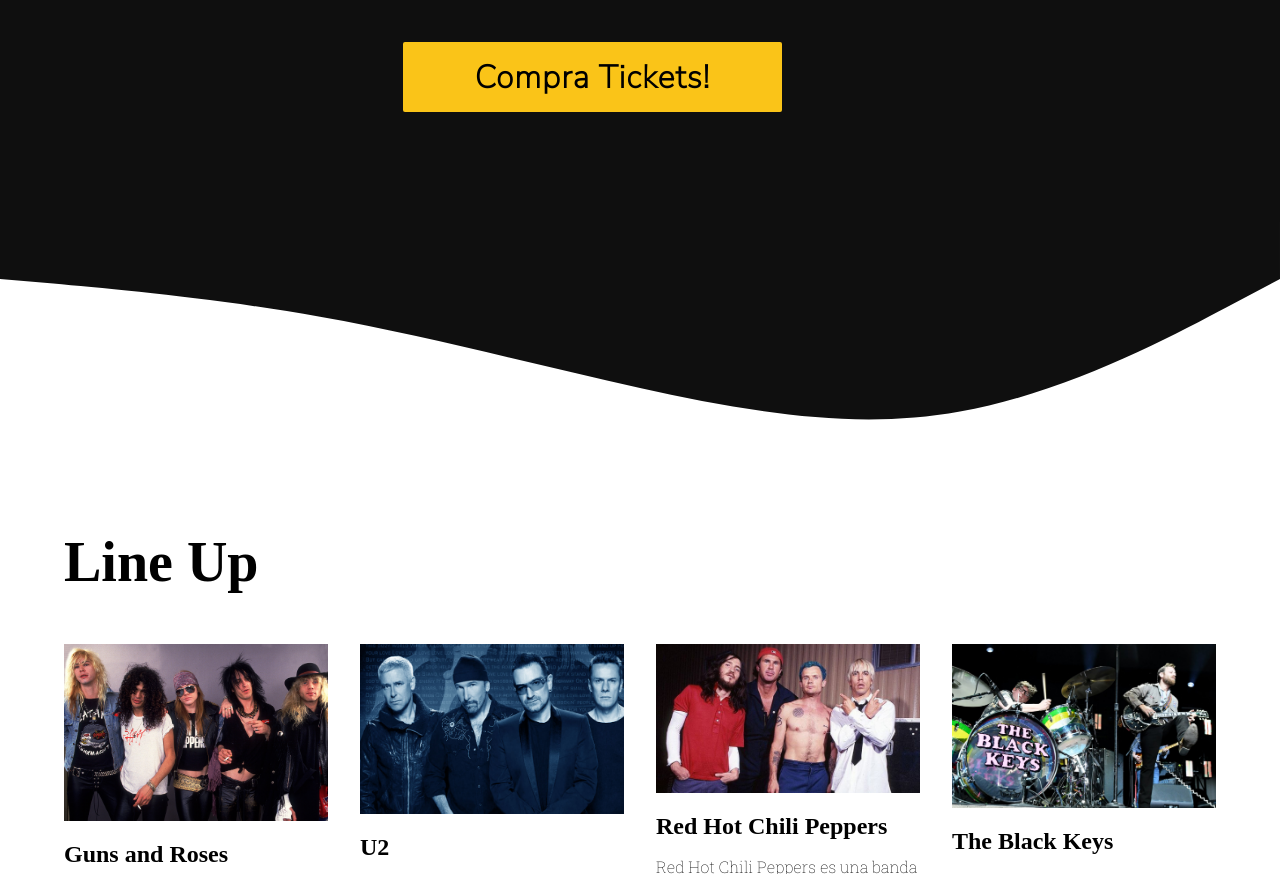
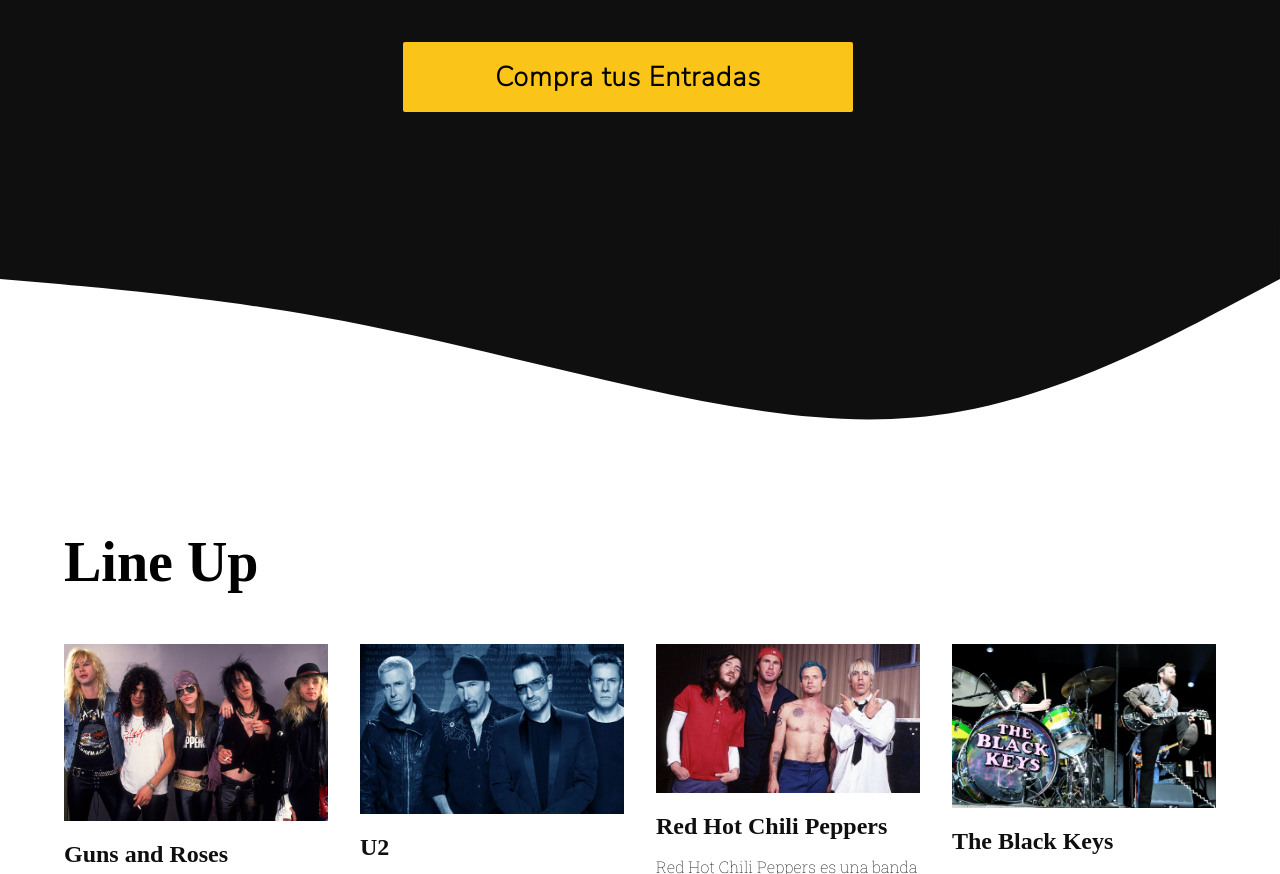
Before and after one commit to CristianBarretoDev/integrador-final, a plain HTML site: page index.html in a window 1280 px wide. Shown: the part 578-1452 px from the top of the page. Drawn offline with Linux system fonts and the light colour scheme; a web font is replaced by a local one.

Commit message:
18 commit

```diff
--- a/index.html
+++ b/index.html
@@ -68,7 +68,7 @@
                     Welcome to the Jungle Festival
                 </h2>
                 <div class="main-container-line"></div>
-                <button class="main-container-btn">Compra Tickets!</button>
+                <a href="#"><input type="button" value="Compra tus Entradas" class="main-container-btn"></a>
             </div>
         </div>
     </main>
@@ -84,7 +84,7 @@
                 <div class="main-banda1 contianer-banda">
                     <img src="/componentes/guns-img.jpg" alt="gunsbanda" class="img-banda">
                     <div class="main-banda-resume">
-                        <h2 class="main-banda-titulo">Guns and Roses</h2>
+                        <a href="https://es.wikipedia.org/wiki/Guns_N%27_Roses"><h2 class="main-banda-titulo">Guns and Roses</h2></a>
                         <p class="main-banda-texto">
                             Guns N' Roses es una banda estadounidense de hard rock formada en Hollywood en la zona de
                             Sunset
@@ -96,7 +96,7 @@
                 <div class="main-banda2 contianer-banda">
                     <img src="/componentes/u2-img.jpg" alt="u2banda" class="img-banda">
                     <div class="main-banda-resume">
-                        <h2 class="main-banda-titulo">U2</h2>
+                        <a href="https://es.wikipedia.org/wiki/U2"><h2 class="main-banda-titulo">U2</h2></a>
                         <p class="main-banda-texto">
                             U2 es una banda de rock alternativo originaria de Dublín, formada en 1976 por Bono, The
                             Edge,
@@ -108,7 +108,7 @@
                 <div class="main-banda3 contianer-banda">
                     <img src="/componentes/redhot-img.jpg" alt="redhotbanda" class="img-banda">
                     <div class="main-banda-resume">
-                        <h2 class="main-banda-titulo">Red Hot Chili Peppers</h2>
+                        <a href="http://"><h2 class="main-banda-titulo">Red Hot Chili Peppers</h2></a>
                         <p class="main-banda-texto">
                             Red Hot Chili Peppers es una banda de rock estadounidense formada en 1983 en Los Ángeles,
                             California. Sus integrantes son, el vocalista Anthony Kiedis, el guitarrista John
@@ -120,7 +120,7 @@
                 <div class="main-banda4 contianer-banda">
                     <img src="/componentes/blackeys-img.jpg" alt="blackkeysbanda" class="img-banda">
                     <div class="main-banda-resume">
-                        <h2 class="main-banda-titulo">The Black Keys</h2>
+                        <a href="https://es.wikipedia.org/wiki/The_Black_Keys"><h2 class="main-banda-titulo">The Black Keys</h2></a>
                         <p class="main-banda-texto">
                             The Black Keys es un banda de rock estadounidense formada en Akron en 2001 y compuesta por
                             Dan
@@ -212,7 +212,7 @@
     <footer class="main-footer2">
         <div class="main-footer-container">
             <p class="main-footer-txt">
-                Made with ♥ by Cristian Barreto
+                Made with ♥ by <a href="https://github.com/CristianBarretoDev">Cristian Barreto</a>
             </p>
         </div>
     </footer>
--- a/style/style.scss
+++ b/style/style.scss
@@ -64,7 +64,7 @@ $mainColorNav: #171717;
 }
 
 .main-container-btn {
-    width: 80%;
+    width: 95%;
     height: 70px;
     position: relative;
     top: 45px;
@@ -72,9 +72,9 @@ $mainColorNav: #171717;
     border-style: none;
     border-radius: 2px;
     font-family: $fontTitle;
-    font-size: 2rem;
+    font-size: 1.7rem;
     letter-spacing: 1px;
-    font-weight: bold;
+    font-weight: bolder;
 }
 
 .main-bandas {
@@ -103,6 +103,11 @@ $mainColorNav: #171717;
 
     .img-banda {
         width: 100%;
+    }
+
+    a {
+        color: $mainColor3;
+        text-decoration: none;
     }
 
     .main-banda-titulo {
@@ -191,14 +196,18 @@ $mainColorNav: #171717;
                     font-weight: bold;
                     font-size: 1rem;
 
-                    input::placeholder {
-                        color: rgb(255, 255, 255);
-                    }
-
                    /*  .input-text-nl::placeholder {
                         color: white;
                         font-size: 2rem;
                     }  */
+                }
+
+                .input-text-nl::placeholder{
+                    color: rgb(250, 196, 24);
+                }
+
+                .input-text-nl:focus {
+                    color: rgb(250, 196, 24);
                 }
 
                 .input-btn-nl {
@@ -262,6 +271,11 @@ $mainColorNav: #171717;
         .main-footer-container {
             height: 5%;
 
+                a {
+                    text-decoration: none;
+                    color: rgb(42, 43, 41);
+                }
+
                 .main-footer-txt {
                     font-family: $fontMainText;
                     font-weight: bold;
```
Also changed, not shown: style/style.css, 1 other file.
